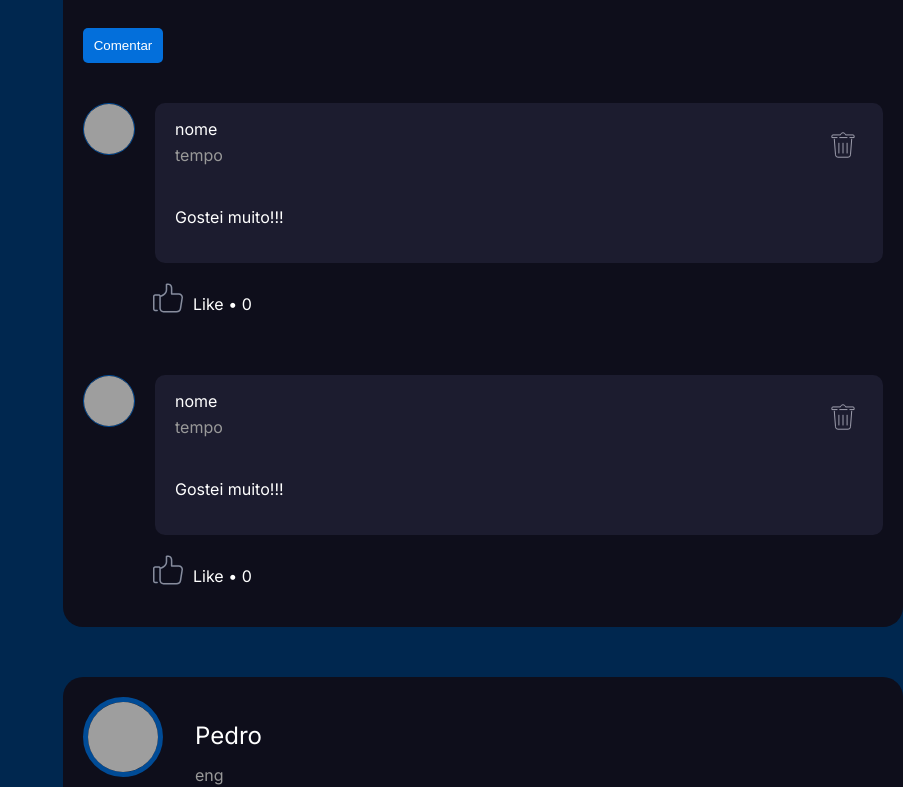
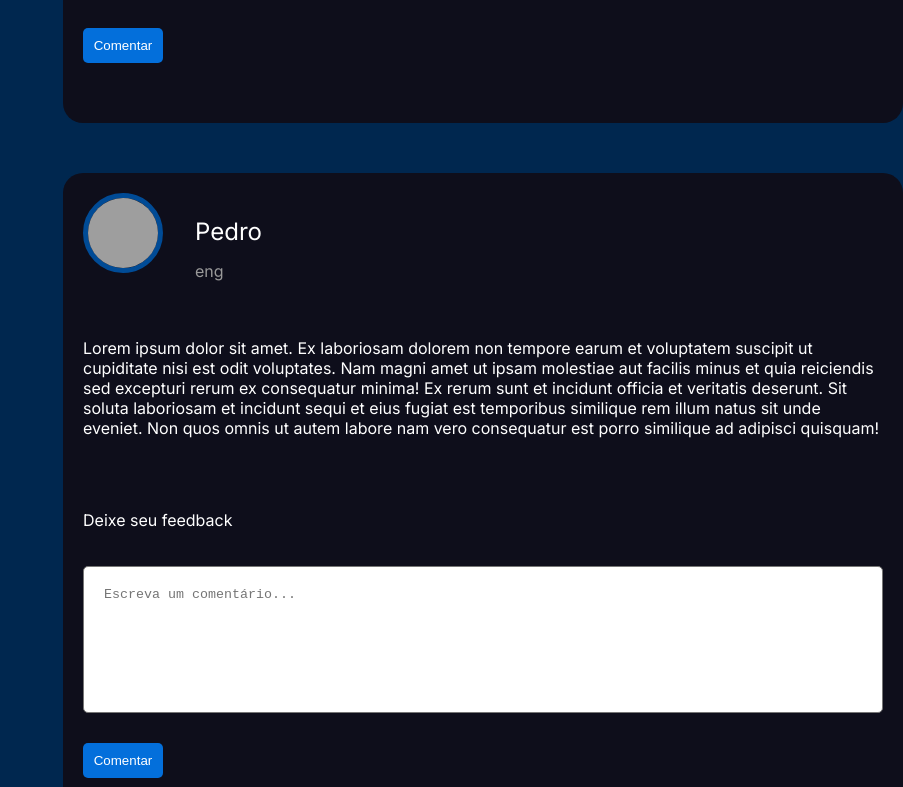
Before and after one commit to LuizFelipeVVAlves/tarefa-react, a React (Vite) app: page / in a window 1280 px wide. Shown: the part 882-1669 px from the top of the page, without its empty margins (377-1280 px from the left). Built offline with nearby package versions, Linux system fonts and the light colour scheme; grey boxes are pictures that could not be loaded.

Commit message:
NOVIDADE
- Adicionei a lógica de inserção do comentário

```diff
--- a/src/components/comment.tsx
+++ b/src/components/comment.tsx
@@ -1,12 +1,12 @@
 import logo from '../assets/logo.svg';
 import lixeira from '../assets/delete.svg';
 import styles from '../css/styles.module.css';
-import { useState } from 'react';
+import React, { useState } from 'react';
 
 export default function Comment() {
 
-    var [counter, setCounter] = useState(0);
-    var [liked, setLiked] = useState(false);
+    var [counter, setCounter] = useState<number>(0);
+    var [liked, setLiked] = useState<boolean>(false);
 
     return (
     <div style={{marginTop: '40px'}}>
@@ -33,13 +33,13 @@ export default function Comment() {
 
        </div>
        <div style={{marginLeft: '70px', marginTop: '20px', display: 'flex', flexDirection: 'row', justifyContent: 'flex-start'}}>
-       <svg onClick={(e) => {
+       <svg onClick={() => {
             if (liked) {
-                setLiked(false);
-                setCounter(counter - 1);
+                setLiked(liked => !liked);
+                setCounter(counter => counter - 1);
             } else {
-                setLiked(true);
-                setCounter(counter + 1);
+                setLiked(liked => !liked);
+                setCounter(counter => counter + 1);
             }
        }}
         fill={liked ? '#007DFA' : '#8D8D99'}
--- a/src/components/post.tsx
+++ b/src/components/post.tsx
@@ -1,3 +1,4 @@
+import React, { useState, JSX } from 'react';
 import logo from '../assets/logo.svg';
 import styles from '../css/styles.module.css';
 import Comment from './comment';
@@ -10,6 +11,14 @@ interface PostProps {
 
 export default function Post(props: PostProps) {
 
+    var [comments, setComments] = useState<JSX.Element[]>([]);
+
+    function handleClick() {
+        var newCom = React.createElement(Comment)
+
+        setComments(com => [...com, newCom])
+    }
+
     return (
         <div id='div_post' className={styles.post_div}>
             <div style={{display: 'flex', flexDirection: 'row', justifyContent: 'flex-start'}}>
@@ -20,8 +29,6 @@ export default function Post(props: PostProps) {
                 </div>
                 <p style={{translate: '60rem'}}>{props.time}</p>
             </div>
-
-
             <div id='div_text'>
                 <p>
                     Lorem ipsum dolor sit amet. Ex laboriosam dolorem non tempore earum et voluptatem suscipit ut cupiditate nisi est odit voluptates. Nam magni amet ut ipsam molestiae aut facilis minus et quia reiciendis sed excepturi rerum ex consequatur minima! Ex rerum sunt et incidunt officia et veritatis deserunt. Sit soluta laboriosam et incidunt sequi et eius fugiat est temporibus similique rem illum natus sit unde eveniet.
@@ -36,13 +43,11 @@ export default function Post(props: PostProps) {
                 <br />
                 <textarea placeholder='Escreva um comentário...' rows={7} cols={50} className={styles.input} style={{padding: "20px 20px 20px 20px"}}></textarea>
                 <br />
-                <button className={styles.comment_button}>Comentar</button>
+                <button className={styles.comment_button} onClick={handleClick}>Comentar</button>
             </div>
-            <div style={{marginTop: '40px'}}>
-                <Comment></Comment>
-                <Comment></Comment>
+            <div id='div_comment' style={{marginTop: '40px'}}>
+                {comments}
             </div>
         </div>
     )
-
 }
```
